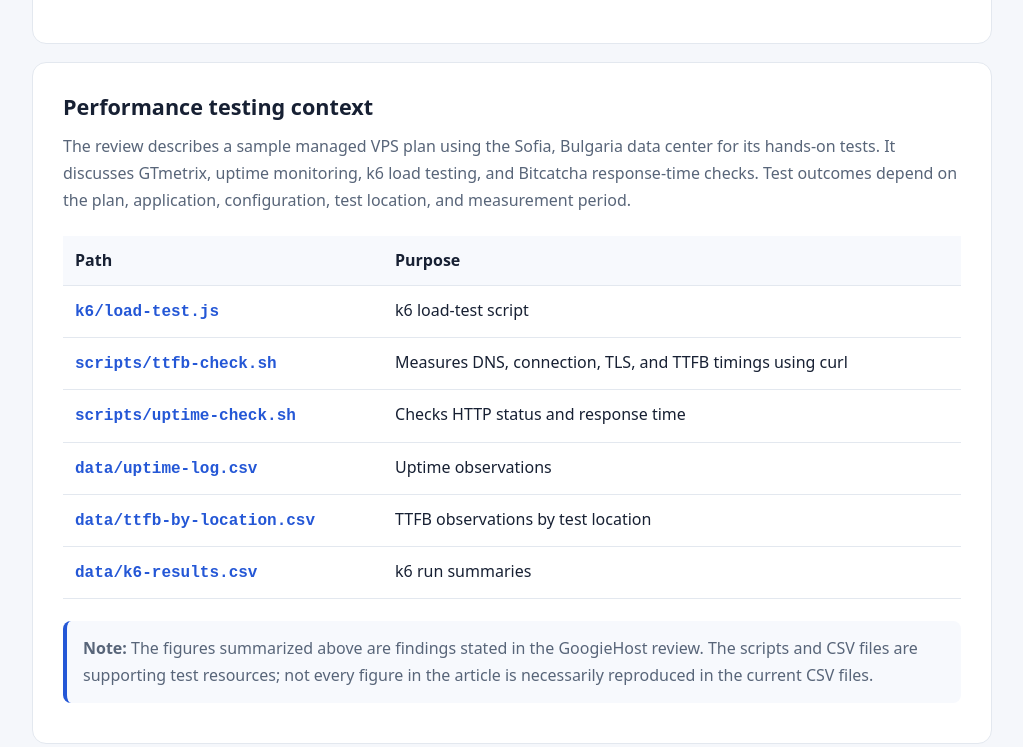
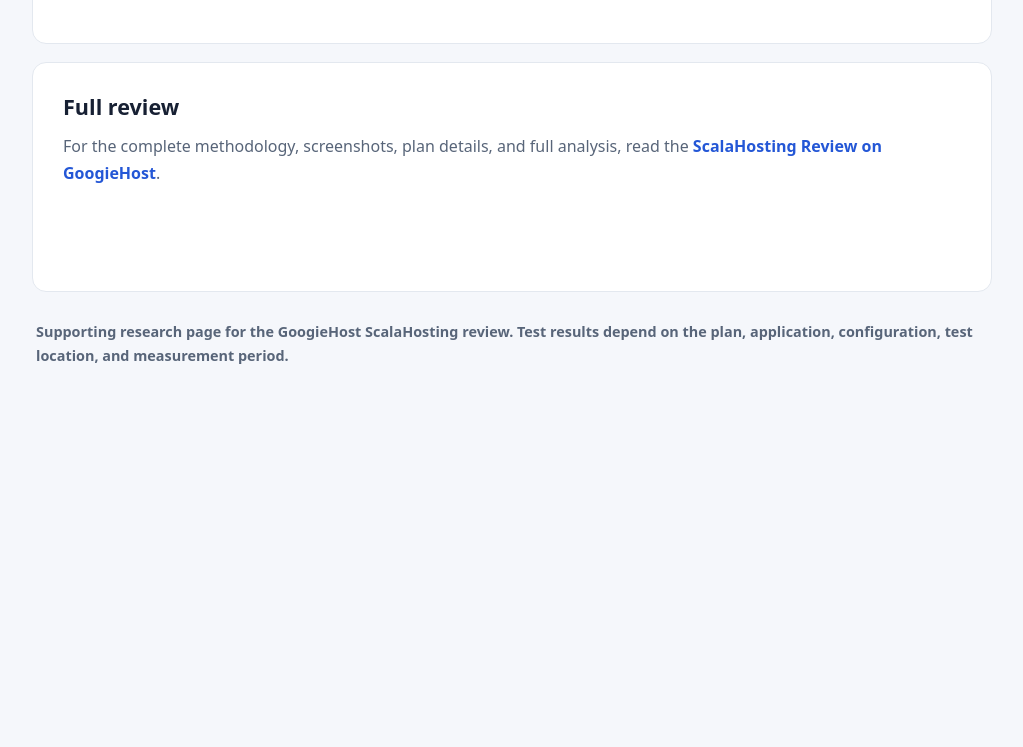
Before and after one commit to bestfreewebhosting/scalahosting-performance-data, a plain HTML site: page index.html in a window 1280 px wide. Shown: the part 1769-2516 px from the top of the page, without its empty margins (128-1151 px from the left). After the commit the page ends 2204 px from the top, so only its background shows below. Drawn offline with Linux system fonts and the light colour scheme.

Commit message:
Update index.html

```diff
--- a/index.html
+++ b/index.html
@@ -75,26 +75,6 @@
       <li>The k6 test did not define an exact scenario, so its result should not be interpreted as a guaranteed performance level for every workload.</li>
     </ul>
   </section>
-
-  <section>
-    <h2>Performance testing context</h2>
-    <p>The review describes a sample managed VPS plan using the Sofia, Bulgaria data center for its hands-on tests. It discusses GTmetrix, uptime monitoring, k6 load testing, and Bitcatcha response-time checks. Test outcomes depend on the plan, application, configuration, test location, and measurement period.</p>
-    <div class="table-wrap">
-      <table>
-        <thead><tr><th>Path</th><th>Purpose</th></tr></thead>
-        <tbody>
-          <tr><td><a href="https://github.com/bestfreewebhosting/scalahosting-performance-data/tree/main/k6"><code>k6/load-test.js</code></a></td><td>k6 load-test script</td></tr>
-          <tr><td><a href="https://github.com/bestfreewebhosting/scalahosting-performance-data/tree/main/scripts"><code>scripts/ttfb-check.sh</code></a></td><td>Measures DNS, connection, TLS, and TTFB timings using curl</td></tr>
-          <tr><td><a href="https://github.com/bestfreewebhosting/scalahosting-performance-data/tree/main/scripts"><code>scripts/uptime-check.sh</code></a></td><td>Checks HTTP status and response time</td></tr>
-          <tr><td><a href="https://github.com/bestfreewebhosting/scalahosting-performance-data/tree/main/data"><code>data/uptime-log.csv</code></a></td><td>Uptime observations</td></tr>
-          <tr><td><a href="https://github.com/bestfreewebhosting/scalahosting-performance-data/tree/main/data"><code>data/ttfb-by-location.csv</code></a></td><td>TTFB observations by test location</td></tr>
-          <tr><td><a href="https://github.com/bestfreewebhosting/scalahosting-performance-data/tree/main/data"><code>data/k6-results.csv</code></a></td><td>k6 run summaries</td></tr>
-        </tbody>
-      </table>
-    </div>
-    <p class="note"><strong>Note:</strong> The figures summarized above are findings stated in the GoogieHost review. The scripts and CSV files are supporting test resources; not every figure in the article is necessarily reproduced in the current CSV files.</p>
-  </section>
-
   <section>
     <h2>Full review</h2>
     <p>For the complete methodology, screenshots, plan details, and full analysis, read the <a href="https://googiehost.com/blog/scalahosting-review/">ScalaHosting Review on GoogieHost</a>.</p>
```
